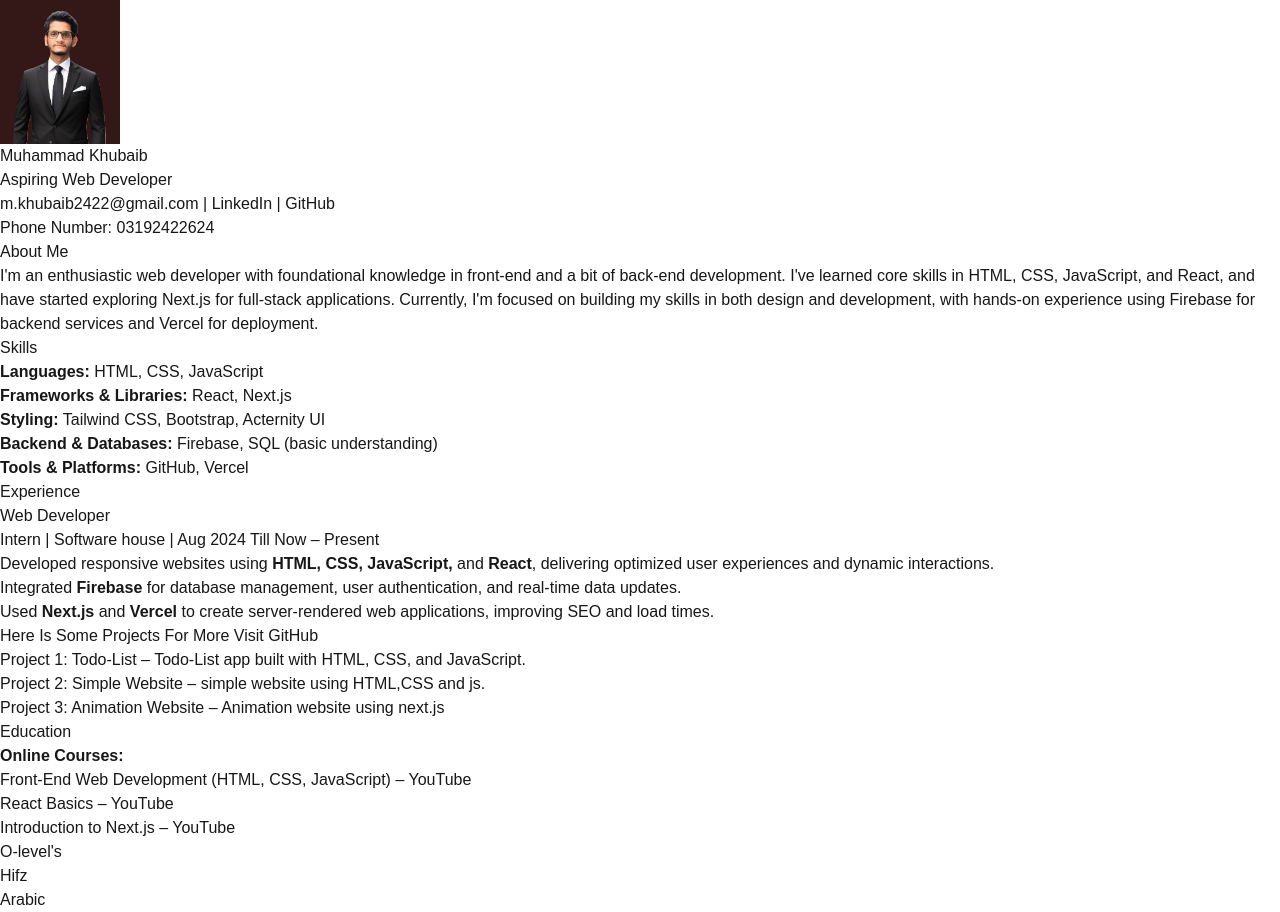
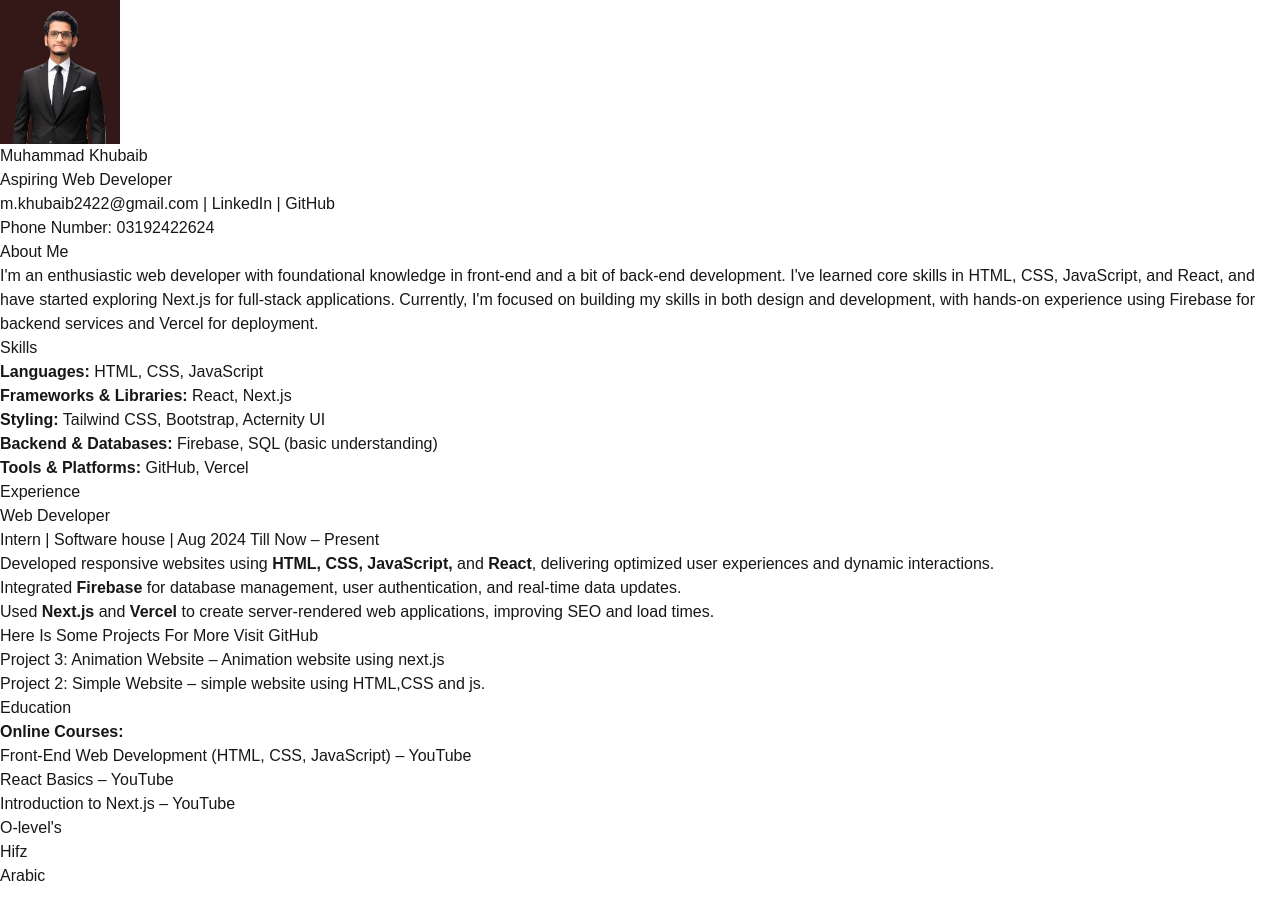
Before and after one commit to M-Khubab/Cv, a Next.js app: page / in a window 1280 px wide. After the commit the page ends 888 px from the top, so only its background shows below. Built offline with nearby package versions, Linux system fonts and the light colour scheme.

Commit message:
Update feature XYZ

```diff
--- a/src/pages/index.js
+++ b/src/pages/index.js
@@ -96,20 +96,16 @@ export default function Home() {
           <section className="mb-8">
           <h2 className="text-2xl font-semibold text-gray-800 border-b pb-2">Here Is Some Projects For More Visit GitHub</h2>
           <ul className="list-disc list-inside text-gray-700 mt-2">
+
             <li>
-              <a href="https://github.com/M-Khubab/Todo-List" target="_blank" className="text-blue-500 hover:underline">
-                Project 1: Todo-List
-              </a> – Todo-List app built with HTML, CSS, and JavaScript.
+              <a href="https://github.com/M-Khubab/next-website" target="_blank" className="text-blue-500 hover:underline">
+                Project 3: Animation Website
+              </a> – Animation website using next.js
             </li>
             <li>
               <a href="https://github.com/M-Khubab/business-website" target="_blank" className="text-blue-500 hover:underline">
                 Project 2: Simple Website
               </a> – simple website using HTML,CSS and js.
-            </li>
-            <li>
-              <a href="https://github.com/M-Khubab/next-website" target="_blank" className="text-blue-500 hover:underline">
-                Project 3: Animation Website
-              </a> – Animation website using next.js
             </li>
           </ul>
         </section>
```
